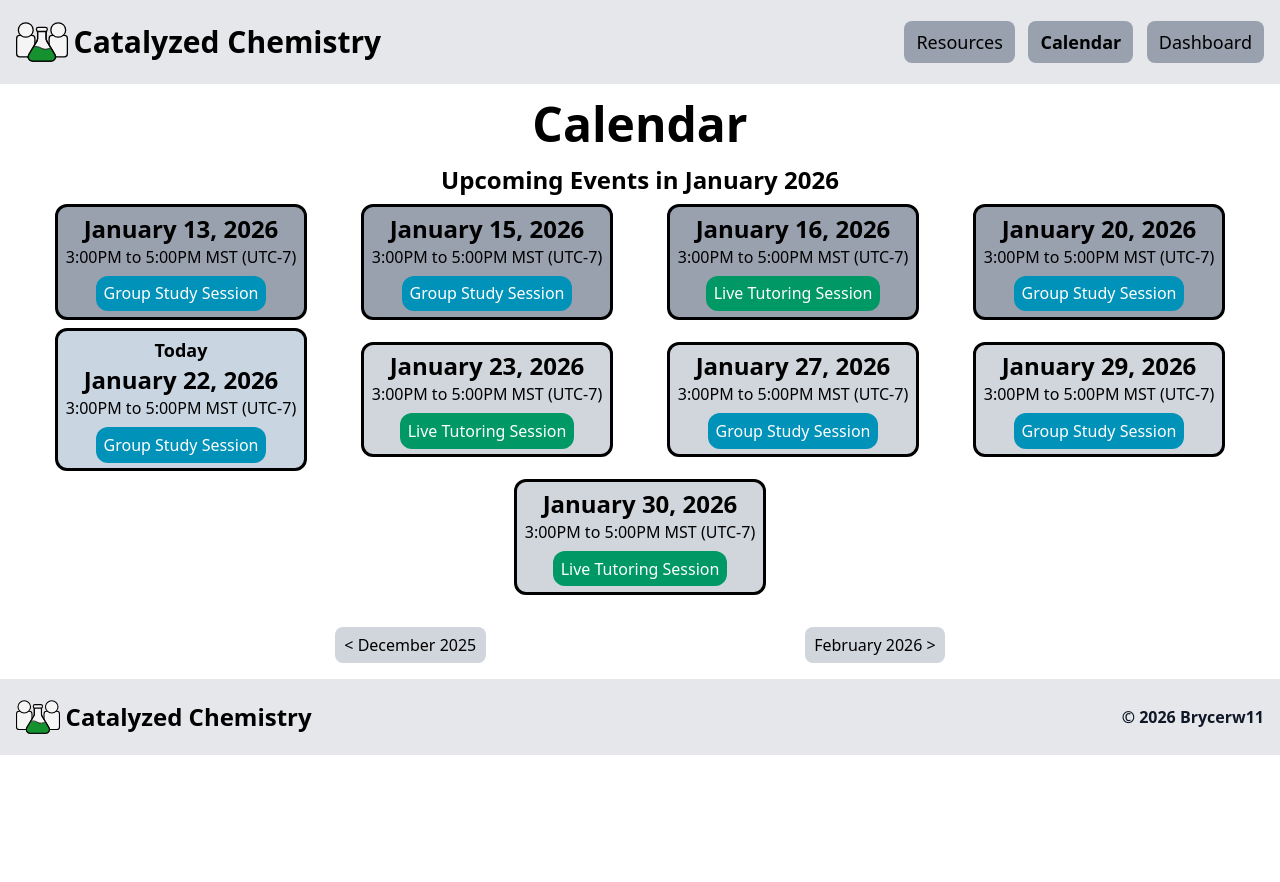
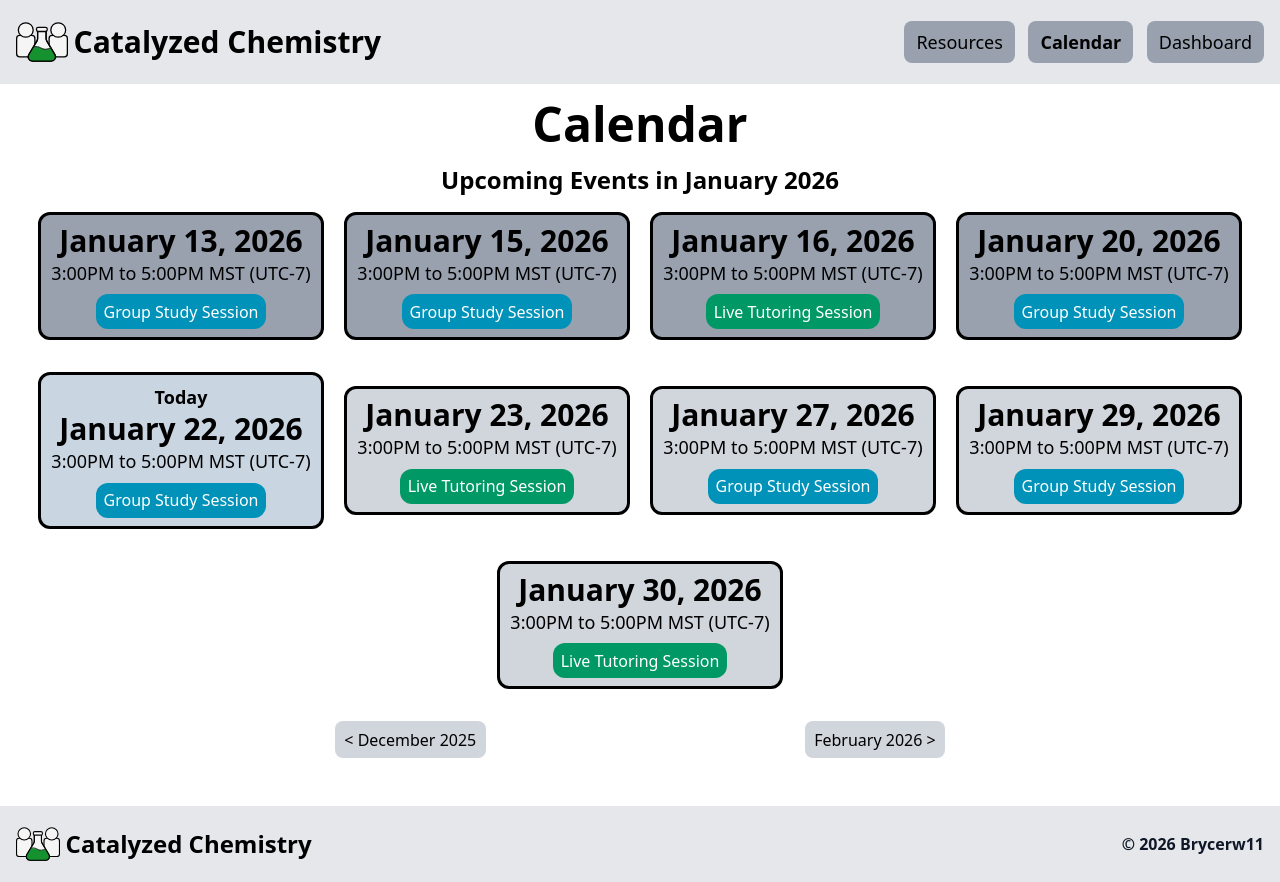
Before and after one commit to Brycerw11/CatalyzedChemistry, a website: page calendar.html in a window 1280 px wide. Before the commit the page ends 800 px from the top, so only its background shows below. Drawn offline with nearby package versions, Linux system fonts and the light colour scheme.

Commit message:
Minor Style Refinement

```diff
--- a/calendar.html
+++ b/calendar.html
@@ -37,13 +37,13 @@
     <main class="m-[1rem] mt-[9.5rem] md:mt-[6.25rem]">
         <h1 class="text-center text-5xl font-bold">Calendar</h1>
 
-        <h3 id="agenda-header" class="text-center font-bold text-2xl mt-[1rem]">Upcoming Events</h3>
+        <h3 id="agenda-header" class="text-center font-bold text-2xl my-[1rem]">Upcoming Events</h3>
 
-        <div id="agenda" class="flex mt-[0.5rem] mx-[1rem] gap-[0.5rem] flex-wrap justify-around items-center">
+        <div id="agenda" class="flex mt-[0.5rem] mx-[1rem] gap-[0.5rem] sm:gap-y-[1rem] md:gap-y-[2rem] flex-wrap justify-around items-center">
             Agenda is Loading...
         </div>
 
-        <div id="centering-div" class="flex justify-evenly mt-[2rem]">
+        <div id="centering-div" class="flex justify-evenly mt-[2rem] mb-[3rem]">
             <button id="back-button" class="py-[0.4rem] px-[0.6rem] bg-gray-300 hover:bg-gray-400 transition duration-500 rounded-lg"></button>
             <button id="recenter-button" class="py-[0.4rem] px-[0.6rem] bg-gray-300 hover:bg-gray-400 transition duration-500 rounded-lg hidden">Back to current month</button>
             <button id="forward-button" class="py-[0.4rem] px-[0.6rem] bg-gray-300 hover:bg-gray-400 transition duration-500 rounded-lg"></button>
--- a/src/scripts/calendar/calendar.js
+++ b/src/scripts/calendar/calendar.js
@@ -58,28 +58,28 @@ $(function (){
                 if(currSession.day == currentDate.getDate() && calendarMonth == currentDate.getMonth() && calendarYear == currentDate.getFullYear()){
                     //if the current event is taking place today
                     agendaInnerHTML += `
-                    <div id="event" class="border-3 rounded-xl p-[0.35rem] px-[0.5rem] bg-slate-300 flex flex-col items-center h-fit">
+                    <div id="event" class="border-3 rounded-xl p-[0.35rem] px-[0.5rem] sm:p-[0.5rem] sm:px-[0.65rem] bg-slate-300 flex flex-col items-center h-fit">
                         <h4 id="today-text" class="text-center font-bold text-lg">Today</h4>
-                        <h3 id="event-date" class="text-2xl font-semibold">${arrOfMonths[calendarMonth]} ${currSession.day}, ${calendarYear}</h3>
-                        <h4 id="event-time" class="mb-[0.45rem]">3:00PM to 5:00PM MST (UTC-7)</h4>
+                        <h3 id="event-date" class="text-2xl md:text-3xl font-semibold">${arrOfMonths[calendarMonth]} ${currSession.day}, ${calendarYear}</h3>
+                        <h4 id="event-time" class="mb-[0.45rem] md:text-lg">3:00PM to 5:00PM MST (UTC-7)</h4>
                         ${eventTypeHTML}
                     </div>`;
                 }
                 else if (currSession.day < currentDate.getDate() && calendarMonth == currentDate.getMonth() && calendarMonth == currentDate.getMonth()){
                     //the current event took place in the past
                     agendaInnerHTML += `
-                    <div id="event" class="border-3 rounded-xl p-[0.35rem] px-[0.5rem] bg-gray-400 flex flex-col items-center h-fit">
-                        <h3 id="event-date" class="text-2xl font-semibold">${arrOfMonths[calendarMonth]} ${currSession.day}, ${calendarYear}</h3>
-                        <h4 id="event-time" class="mb-[0.45rem]">3:00PM to 5:00PM MST (UTC-7)</h4>
+                    <div id="event" class="border-3 rounded-xl p-[0.35rem] px-[0.5rem] sm:p-[0.5rem] sm:px-[0.65rem] bg-gray-400 flex flex-col items-center h-fit">
+                        <h3 id="event-date" class="text-2xl md:text-3xl font-semibold">${arrOfMonths[calendarMonth]} ${currSession.day}, ${calendarYear}</h3>
+                        <h4 id="event-time" class="mb-[0.45rem] md:text-lg">3:00PM to 5:00PM MST (UTC-7)</h4>
                         ${eventTypeHTML}
                     </div>`;
                 }
                 else{
                     // the current event will take place in the future
                     agendaInnerHTML += `
-                    <div id="event" class="border-3 rounded-xl p-[0.35rem] px-[0.5rem] bg-gray-300 flex flex-col items-center h-fit">
-                        <h3 id="event-date" class="text-2xl font-semibold">${arrOfMonths[calendarMonth]} ${currSession.day}, ${calendarYear}</h3>
-                        <h4 id="event-time" class="mb-[0.45rem]">3:00PM to 5:00PM MST (UTC-7)</h4>
+                    <div id="event" class="border-3 rounded-xl p-[0.35rem] px-[0.5rem] sm:p-[0.5rem] sm:px-[0.65rem] bg-gray-300 flex flex-col items-center h-fit">
+                        <h3 id="event-date" class="text-2xl md:text-3xl font-semibold">${arrOfMonths[calendarMonth]} ${currSession.day}, ${calendarYear}</h3>
+                        <h4 id="event-time" class="mb-[0.45rem] md:text-lg">3:00PM to 5:00PM MST (UTC-7)</h4>
                         ${eventTypeHTML}
                     </div>`
                 }
```
Also changed, not shown: dashboard.html (+2 -2 lines), resources.html (+2 -2 lines), style.css.
